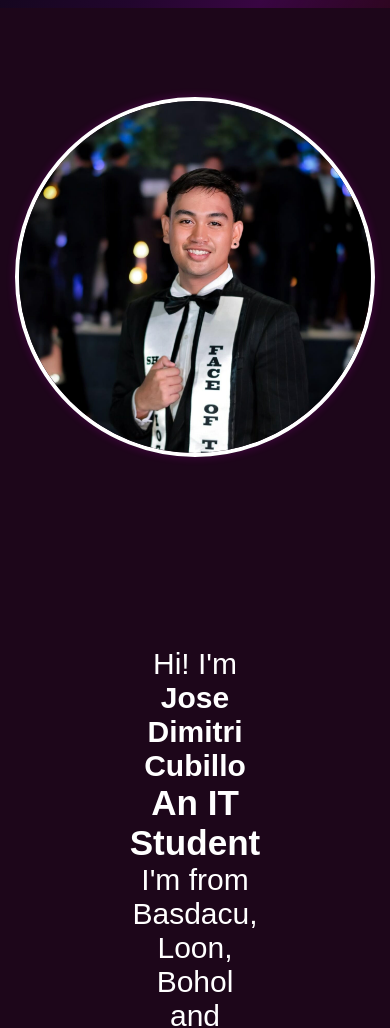
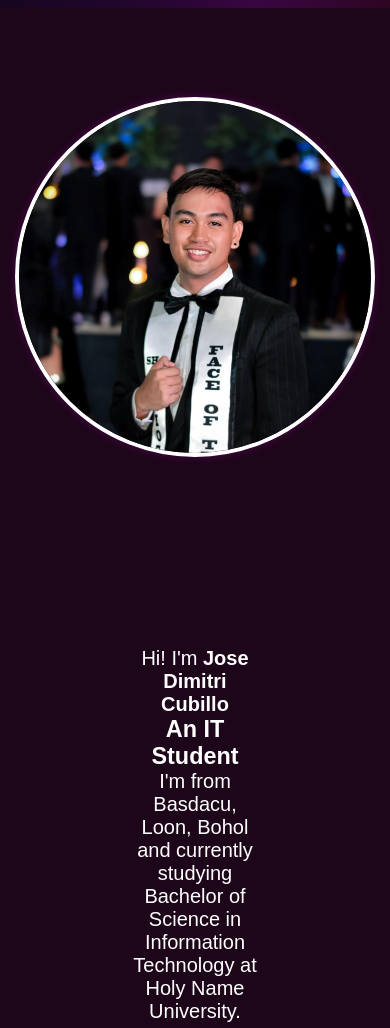
Before and after one commit to Paithhhy/MyPaithhhy.github.io, a plain HTML site: page index.html in a window 390 px wide. Shown: the part 83-1111 px from the top of the page. Drawn offline with nearby package versions, Linux system fonts and the light colour scheme.

Commit message:
Update index.css

```diff
--- a/index.css
+++ b/index.css
@@ -607,6 +607,13 @@ ul li:nth-child(4) a:before {
     font-size: 18px;
 }
 @media screen and (max-width: 768px) {
+    .intro-text {
+    color: white;
+    font-size: 20px;
+    font-family: 'Arial', sans-serif;
+    justify-content: left;
+    margin-top: 150px;
+  }
   ul {
    display: flex;
    position: absolute;
@@ -668,4 +675,5 @@ ul li:nth-child(4) a:before {
   ul li:nth-child(4) a:before {
    background: #dd4b39;
   }
+
 }
```
